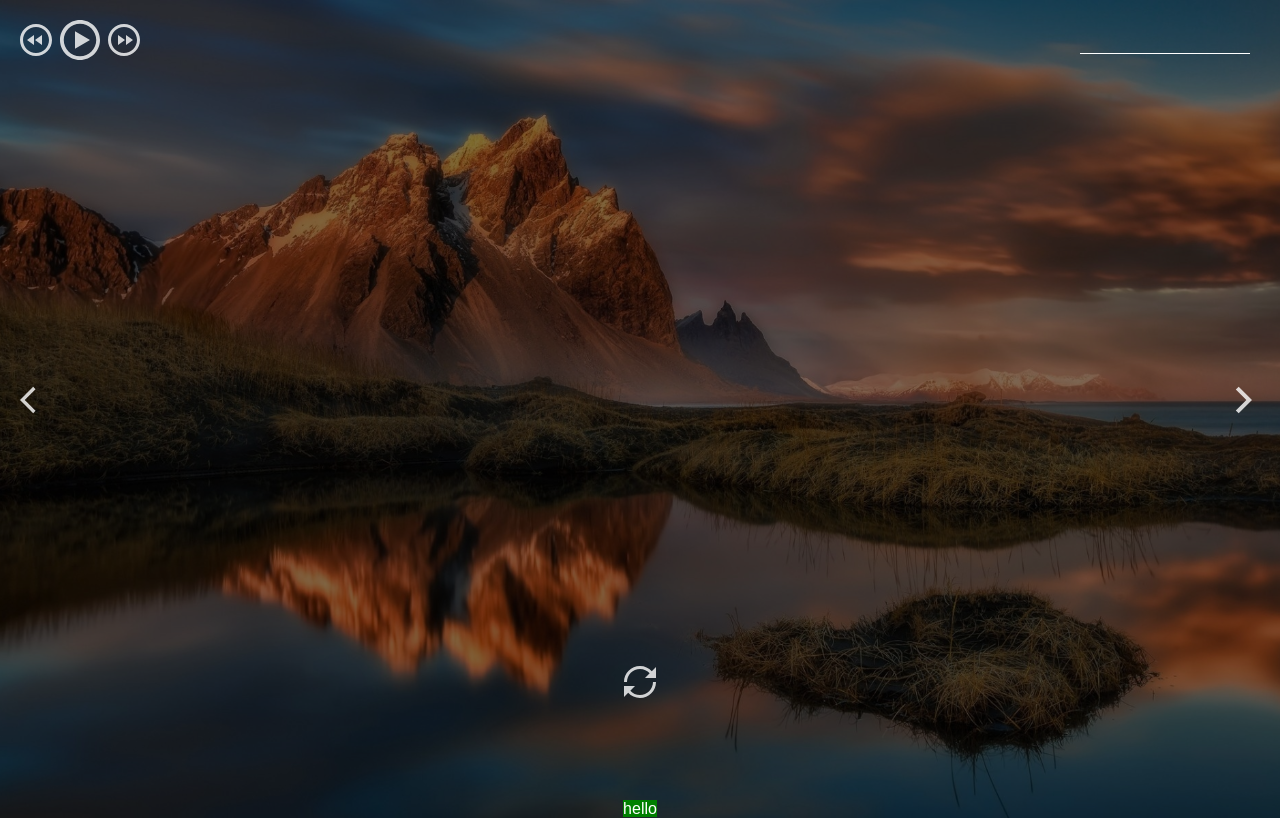
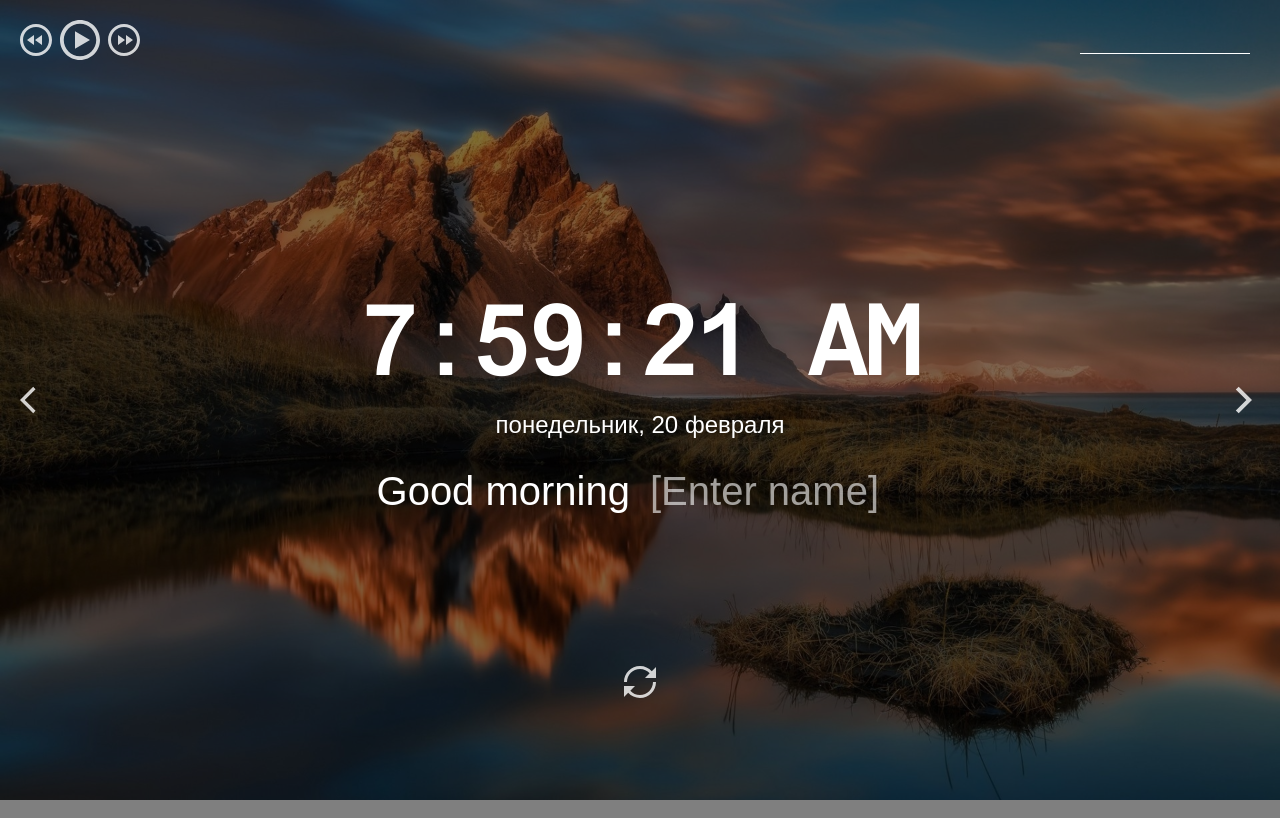
Before and after one commit to lakdav/momentum, a website built with webpack: page src/index.html in a window 1280 px wide. Built offline with nearby package versions, Linux system fonts and the light colour scheme.

Commit message:
add: class Time

```diff
--- /dev/null
+++ b/src/app/Time.ts
@@ -0,0 +1,27 @@
+export default class Time {
+	#name: string = '';
+	#timeContainer: HTMLDivElement;
+	#dayContainer: HTMLDivElement;
+	#greetingContainer: HTMLInputElement;
+	#options: Intl.DateTimeFormatOptions = {
+		month: 'long',
+		weekday: 'long',
+		day: 'numeric',
+	};
+	constructor(container: HTMLDivElement, dayContainer: HTMLDivElement, greetingContainer: HTMLInputElement) {
+		this.#timeContainer = container;
+		this.#dayContainer = dayContainer;
+		this.#greetingContainer = greetingContainer;
+	}
+	#time() {
+		const date = new Date();
+		this.#timeContainer.textContent = date.toLocaleTimeString();
+		this.#dayContainer.textContent = date.toLocaleDateString('ru-RU', this.#options);
+	}
+	#greeting() {
+		const text = this.#name;
+	}
+	init() {
+		this.#time();
+	}
+}
--- /dev/null
+++ b/src/app/app.ts
@@ -0,0 +1,14 @@
+import Time from './Time';
+const app = () => {
+	const timeContainer = document.querySelector('.time') as HTMLDivElement;
+	const dayContainer = document.querySelector('.date') as HTMLDivElement;
+	const greetingContainer = document.querySelector('.greeting-container > input') as HTMLInputElement;
+	const time = new Time(timeContainer, dayContainer, greetingContainer);
+	const showTime = () => {
+		time.init();
+		setTimeout(showTime, 1000);
+	};
+	showTime();
+};
+
+export default app;
--- a/src/index.html
+++ b/src/index.html
@@ -39,8 +39,8 @@
     <time class="time"></time>
     <date class="date"></date>
     <div class="greeting-container">
-      <span class="greeting"></span>
-      <input type="text" class="name" />
+      <span class="greeting">Good morning</span>
+      <input type="text" placeholder='[Enter name]' class="name" />
     </div>
   </main>
   <footer class="footer">
--- a/src/index.ts
+++ b/src/index.ts
@@ -1,10 +1,3 @@
 import './scss/main.scss';
-
-const create = () => {
-	const span = document.createElement('span');
-	span.textContent = 'hello';
-	span.style.background = 'green';
-	return span;
-};
-
-document.body.append(create());
+import app from './app/app';
+document.addEventListener('DOMContentLoaded', app);
```
